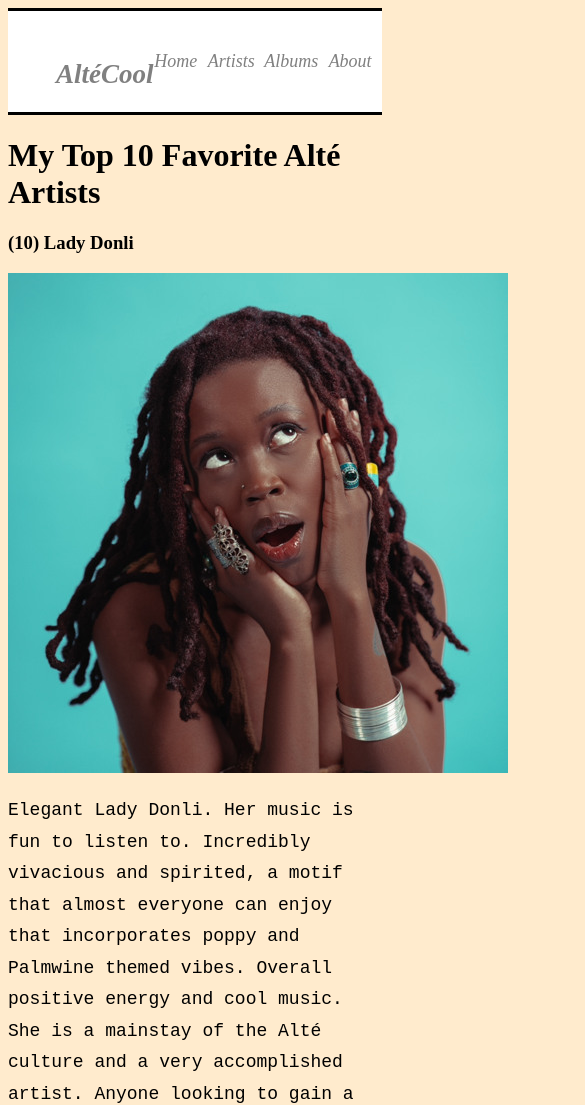
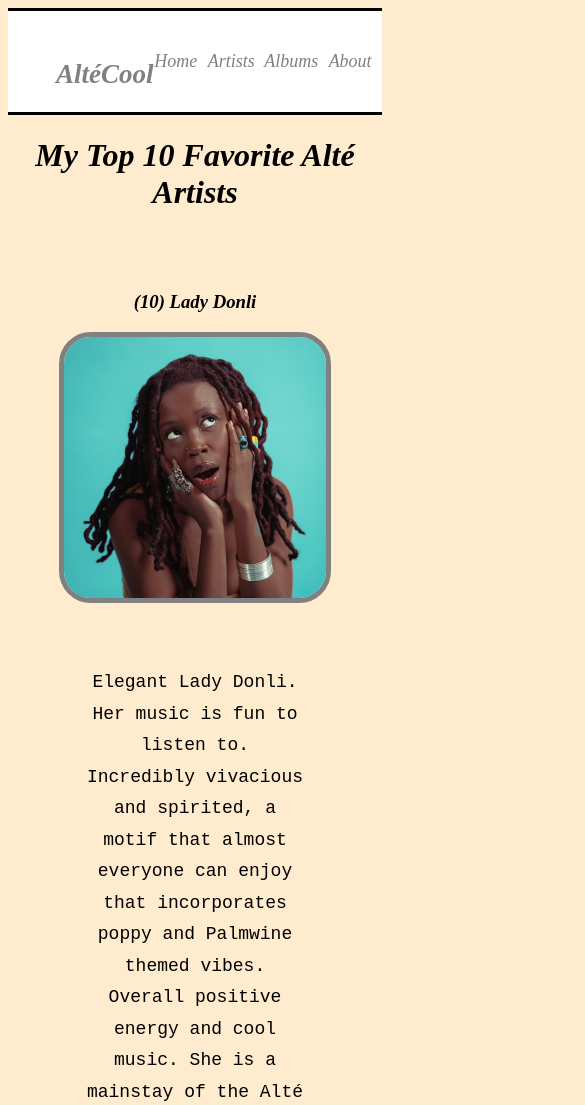
Before and after one commit to SpaceTimmi/Alt-Project, a plain HTML site: page top-10-artists.html in a window 390 px wide. Shown: the top 1105 px of the page, 585 px wide, since content can reach past the window. Drawn offline with Linux system fonts and the light colour scheme.

Commit message:
Finished styling the artist page for small screens

```diff
--- a/styles/styles.css
+++ b/styles/styles.css
@@ -11,9 +11,11 @@ body {
 h1 {
     margin-top: 2;
     text-transform: capitalize;
+    text-align: center;
+    font-style: italic;
 }
 
-h2 {
+h2, h3 {
     margin-top: 3rem;
     font-style: italic;
     text-transform: capitalize;
@@ -68,6 +70,14 @@ h2 {
     display: flex;
     flex-direction: row;
     justify-content: space-between;
+}
+
+.paragraph {
+    margin: 0 0.6rem;
+}
+
+.title {
+    padding-bottom: 2rem;
 }
 
 
@@ -147,3 +157,31 @@ Home page
         margin-right: 2rem;
     }
 }
+
+
+/*
+#########################
+Top 10 Artist page
+#########################
+*/
+
+.artist-img {
+    border-radius: 2rem;
+    border: 5px solid gray;
+    height: auto;
+    width: 70%;
+    align-items: center;
+}
+
+.artist-name, .paragraph {
+    text-align: center;
+}
+
+.paragraph {
+    padding: 4rem;
+}
+
+.center-artist-img {
+    display: flex;
+    justify-content: center;
+}
--- a/top-10-artists.html
+++ b/top-10-artists.html
@@ -28,7 +28,9 @@
             <div class="all-artist-container">
                 <section class="artist-card">
                     <h3 class="artist-name">(10) Lady Donli</h3>
+                    <div class="center-artist-img">
                         <img src="./assets/artists/lady-donli.jpg" class="artist-img" alt="lady donli">
+                    </div>
                     <p class="paragraph">Elegant Lady Donli. Her music is fun to listen to. Incredibly vivacious
                         and spirited, a motif that almost everyone can enjoy that incorporates poppy and
                         Palmwine themed vibes. Overall positive energy and cool music.
@@ -41,7 +43,9 @@
 
                 <section class="artist-card">
                     <h3 class="artist-name">(9) Maison2500</h3>
+                    <div class="center-artist-img">
                         <img src="./assets/artists/maison.jpg" class="artist-img" alt="maison2500">
+                    </div>
                     <p class="paragraph">Another skilled Alté creator who combines trap music with a retro aesthetic is Maison2500.
                         He consistently writes original, good music. Whenever Maison is a featured artist on a track, I can always expect a banger; that's how good he his.
                         He sounds like the love child of Playboi carti and Alté. (By the way, Playboi carti is the GOAT.)
@@ -52,7 +56,9 @@
 
                 <section class="artist-card">
                     <h3 class="artist-name">(8) Show Dem Camp</h3>
+                    <div class="center-artist-img">
                         <img src="./assets/artists/show-dem-camp.jpeg" class="artist-img" alt="Show Dem Camp">
+                    </div>
                     <p class="paragraph">The best duo in the Alté game is Show Dem Camp (Tec and Ghost).
                         Their music embodies coolness! Their songs make you simply want to unwind and enjoy Alté without
                         worrying about anything.  The atmosphere when their song on is just unrivaled. I often find myself singing along
@@ -63,7 +69,9 @@
 
                 <section class="artist-card">
                     <h3 class="artist-name">(7) Ragz Originale</h3>
+                    <div class="center-artist-img">
                         <img src="./assets/artists/ragz-originale.jpg" class="artist-img" alt="Ragz Originale">
+                    </div>
                     <p class="paragraph">The only producer in the the list and for good reason. I found out recently about Originale from another artist,
                         whose name I'll mention later, and I can't get enough of his music. His features are just too superb,
                         and his production quality is on par many more well-known producers. Originale is seriously underrated.
@@ -73,7 +81,9 @@
 
                 <section class="artist-card">
                     <h3 class="artist-name">(6) Amaarae</h3>
+                    <div class="center-artist-img">
                         <img src="./assets/artists/amaarae.jpg" class="artist-img" alt="Amaarae">
+                    </div>
                     <p class="paragraph">What a vibe Amaarae is. Listening to her voice is such a wonderful experience. Her aesthetic is incredibly stylish.
                         She really does embody style in both her songs and her outfits. The more I listen to her songs, the more I enjoy it; it never gets boring.
                         An all-around talented and badass creator.
@@ -82,7 +92,9 @@
 
                 <section class="artist-card">
                     <h3 class="artist-name">(5) Tems</h3>
+                    <div class="center-artist-img">
                         <img src="./assets/artists/tems.jpg" class="artist-img" alt="Tems">
+                    </div>
                     <p class="paragraph">Tems has recently gained recognition on an international scene, and for good reason.
                         I incredibly gifted performer with a lovely voice that draws the listener in.
                         Her music is highly enjoyable and catchy. Overall positive vibes I would definitely recommend everyone,
@@ -92,7 +104,9 @@
 
                 <section class="artist-card">
                     <h3 class="artist-name">(4) Jonny Drille</h3>
+                    <div class="center-artist-img">
                         <img src="./assets/artists/jonny-drille.jpg" class="artist-img" alt="Jonny Drill">
+                    </div>
                     <p class="paragraph">His voice is heavenly and a delight to hear. He is essentially the king of soothing,
                         romantic melodies from the Alté genre. Jonny always delivers with his stunning melodies that convey a
                         variety of feelings at once, whether it's a sense of love, betrayal, or peace. If you haven't heard
@@ -102,7 +116,9 @@
 
                 <section class="artist-card">
                     <h3 class="artist-name">(3) BenjiFlow</h3>
+                    <div class="center-artist-img">
                         <img src="./assets/artists/benji-flow.jpg" class="artist-img" alt="BenjiFlow">
+                    </div>
                     <p class="paragraph">Literally, BenjiFlow is the GOAT. Dude is so underappreciated and should get more recognition.
                         He has no bad songs, all of his songs are 10s. He consistently delivers with each song. BenjiFlow is a walking vibe,
                         literally. I truly, really enjoy his music, and the fact that he frequently collaborates on bangers with Ragz Originale.
@@ -111,7 +127,9 @@
 
                 <section class="artist-card">
                     <h3 class="artist-name">(2) Odunsi (The Engine)</h3>
+                    <div class="center-artist-img">
                         <img src="./assets/artists/Odunsi-the-engine.jpeg" class="artist-img" alt="Odunsi (The Engine)">
+                    </div>
                     <p class="paragraph">Odunsi is a pioneer of the Alté culture. He has spent the longest time playing a significant role
                         in the movement. It's always has a banger with Odunsi, and his music is creative and fresh.
                         He's the one! He has songs with a chill vibe, songs with the Alté vibe, songs that make make
@@ -122,7 +140,9 @@
 
                 <section class="artist-card">
                     <h3 class="artist-name">(1) Cruel Santino (AKA Santi)</h3>
+                    <div class="center-artist-img">
                         <img src="./assets/artists/santino.jpg" class="artist-img" alt="Cruel Santino">
+                    </div>
                     <p class="paragraph">The man, the myth, the legend. Santino is the best! Dude is the very definition of the word alte.
                         He is the pinnacle of creativity. In all honesty, I believe that he significantly pushes
                         the boundaries of traditional music. You either like his music or you don't, but if you do,
```
Lines whose indentation alone changed are shown as unchanged.
